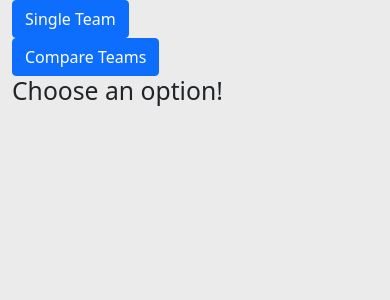
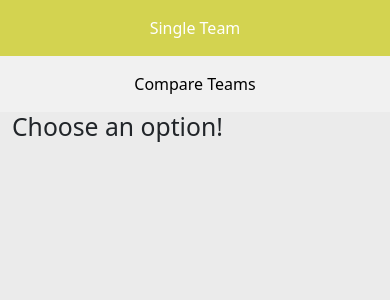
Before and after one commit to gageayk/CFB-APP, an Angular app in the folder frontend/cfb-app/: page /home in a window 390 px wide. Shown: the top 300 px of the page. Built offline with nearby package versions, Linux system fonts and the light colour scheme.

Commit message:
basic sidebar

```diff
--- a/frontend/cfb-app/src/app/home-page/home-page.component.css
+++ b/frontend/cfb-app/src/app/home-page/home-page.component.css
@@ -1,3 +1,46 @@
 body{
     background-color: #EBEBEB;
 }
+.sidebar {
+margin: 0;
+  padding: 0;
+  width: 200px;
+  background-color: #f1f1f1;
+  position: fixed;
+  height: 100%;
+  overflow: auto;
+}
+
+.sidebar a {
+    display: block;
+    color: black;
+    padding: 16px;
+    text-decoration: none;
+}
+
+.sidebar a:hover {
+    background-color: rgb(211, 211, 80);
+    color: white !important;
+}
+
+.active {
+    background-color: navy;
+    color: white !important;
+}
+
+
+@media screen and (max-width: 700px) {
+    .sidebar {
+      width: 100%;
+      height: auto;
+      position: relative;
+    }
+    .sidebar a {float: left;}
+    div.content {margin-left: 0;}
+}
+@media screen and (max-width: 400px) {
+    .sidebar a {
+      text-align: center;
+      float: none;
+    }
+}
--- a/frontend/cfb-app/src/app/home-page/home-page.component.html
+++ b/frontend/cfb-app/src/app/home-page/home-page.component.html
@@ -1,11 +1,9 @@
-<div class="container-fluid">
+<div class="sidebar">
+    <a (click)="selectSingleTeam()" [ngClass]="{'active': singleTeam}">Single Team</a>
+    <a (click)="selectCompTeam()" [ngClass]="{'active': compTeam}">Compare Teams</a>
+</div>
+<div class="container-fluid dashboard">
     <div class="row">
-        <div class="col-sm-12  col-md-6 ">
-            <button type="button" class="btn btn-primary float-md-end" (click)="selectSingleTeam()">Single Team</button>
-        </div>
-        <div class="col-sm-12  col-md-6">
-            <button type="button" class="btn btn-primary" (click)="selectCompTeam()">Compare Teams</button>
-        </div>
         <div class="col-sm-12 offset-md-2 col-md-10">
             <app-dashboard [singleTeam]="singleTeam" [compTeam]="compTeam"></app-dashboard>
         </div>
```
